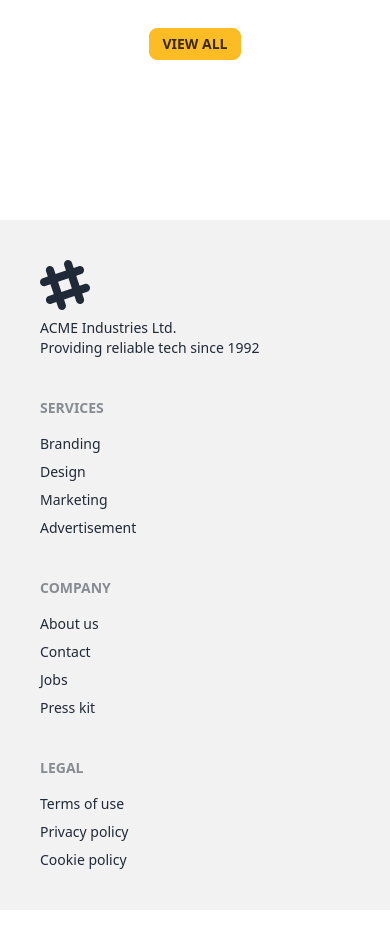
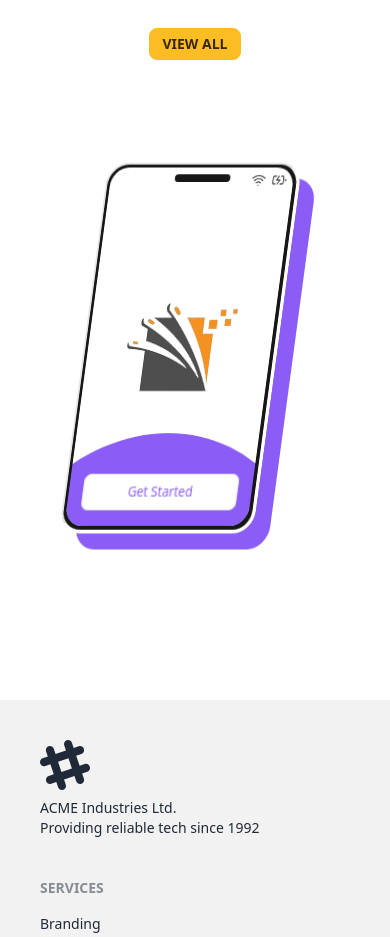
Before and after one commit to DeveloperDolon/devtown-task-frontend, a React (Vite) app: page / in a window 390 px wide. Shown: the part 1060-1997 px from the top of the page. Before the commit the page ends 1970 px from the top, so only its background shows below. Built offline with nearby package versions, Linux system fonts and the light colour scheme; no server answers.

Commit message:
mobile animation added commit

```diff
--- a/package.json
+++ b/package.json
@@ -12,9 +12,11 @@
   "dependencies": {
     "@tanstack/react-query": "^5.14.2",
     "axios": "^1.6.2",
+    "framer-motion": "^10.16.16",
     "prop-types": "^15.8.1",
     "react": "^18.2.0",
     "react-dom": "^18.2.0",
+    "react-icons": "^4.12.0",
     "react-router-dom": "^6.16.0",
     "swiper": "^11.0.5"
   },
--- /dev/null
+++ b/src/components/MobileAnimation.jsx
@@ -0,0 +1,73 @@
+import { motion } from "framer-motion";
+import { FiBatteryCharging, FiWifi } from "react-icons/fi";
+import logo from "../assets/logoimg.png";
+
+const FloatingPhone = () => {
+    return (
+        <div
+            style={{
+                transformStyle: "preserve-3d",
+                transform: "rotateY(-30deg) rotateX(15deg)",
+            }}
+            className="rounded-[24px] bg-violet-500"
+        >
+            <motion.div
+                initial={{
+                    transform: "translateZ(8px) translateY(-2px)",
+                }}
+                animate={{
+                    transform: "translateZ(32px) translateY(-8px)",
+                }}
+                transition={{
+                    repeat: Infinity,
+                    repeatType: "mirror",
+                    duration: 2,
+                    ease: "easeInOut",
+                }}
+                className="relative h-96 w-56 rounded-[24px] border-2 border-b-4 border-r-4 border-white border-l-neutral-200 border-t-neutral-200 bg-neutral-900 p-1 pl-[3px] pt-[3px]"
+            >
+                <HeaderBar />
+                <Screen />
+            </motion.div>
+        </div>
+    );
+};
+
+const HeaderBar = () => {
+    return (
+        <>
+            <div className="absolute left-[50%] top-2.5 z-10 h-2 w-16 -translate-x-[50%] rounded-md bg-neutral-900"></div>
+            <div className="absolute right-3 top-2 z-10 flex gap-2">
+                <FiWifi className="text-neutral-600" />
+                <FiBatteryCharging className="text-neutral-600" />
+            </div>
+        </>
+    );
+};
+
+const Screen = () => {
+    return (
+        <div className="relative z-0 grid h-full w-full place-content-center overflow-hidden rounded-[20px] bg-white">
+            {/* Example logo from logoispum */}
+            <img src={logo} alt="" />
+
+            <button className="absolute bottom-4 left-4 right-4 z-10 rounded-lg border-[1px] bg-white py-2 text-sm font-medium text-violet-500 backdrop-blur">
+                Get Started
+            </button>
+
+            {/* <div className="absolute -left-32 -top-32 h-64 w-64 rounded-full bg-violet-500" /> */}
+            <div className="absolute -bottom-72 left-[50%] h-96 w-96 -translate-x-[50%] rounded-full bg-violet-500" />
+        </div>
+    );
+};
+
+const MobileAnimation = () => {
+    return (
+      <section className="grid place-content-center p-12">
+        <FloatingPhone />
+      </section>
+    );
+};
+
+
+export default MobileAnimation;
--- a/src/layout/MainLayout.jsx
+++ b/src/layout/MainLayout.jsx
@@ -20,7 +20,7 @@ const MainLayout = () => {
                 <input id="my-drawer-3" type="checkbox" className="drawer-toggle" />
                 <div className="drawer-content flex flex-col">
                     {/* Navbar */}
-                    <div className="w-full navbar bg-[#c8d6e5]">
+                    <div className="w-full navbar bg-transparent">
                         <div className="flex-none lg:hidden">
                             <label htmlFor="my-drawer-3" aria-label="open sidebar" className="btn btn-square btn-ghost">
                                 <svg xmlns="http://www.w3.org/2000/svg" fill="none" viewBox="0 0 24 24" className="inline-block w-6 h-6 stroke-current"><path strokeLinecap="round" strokeLinejoin="round" strokeWidth="2" d="M4 6h16M4 12h16M4 18h16"></path></svg>
--- a/src/pages/Home.jsx
+++ b/src/pages/Home.jsx
@@ -6,6 +6,7 @@ import { Swiper, SwiperSlide } from 'swiper/react';
 import { Autoplay, Pagination, Navigation } from 'swiper/modules';
 import "./style.css"
 import FeaturedItems from '../components/FeaturedItems';
+import MobileAnimation from '../components/MobileAnimation';
 const Home = () => {
     return (
         <div>
@@ -26,6 +27,8 @@ const Home = () => {
             >
                 <SwiperSlide>
                     <div className='absolute md:top-[35%] top-10 sm:left-28 left-6'>
+
+                        <div>
                             <div className='deal-box p-5 text-white rounded-lg mb-5 md:text-2xl text-lg font-bold w-fit'>
                                 <h1>Mega Deal</h1>
                             </div>
@@ -35,6 +38,8 @@ const Home = () => {
                             </h1>
                             <button className='btn btn-primary'>Buy Now</button>
                         </div>
+                    </div>
+
                     <img className='w-full h-full' src="https://images.samsung.com/is/image/samsung/assets/us/12172023/Fold5_Dec_Offer_ETI_Cyber_Week_HP-Hero-Carousel-DT-1440x640.jpg?imwidth=1366" alt="" />
                 </SwiperSlide>
                 <SwiperSlide>
@@ -68,6 +73,10 @@ const Home = () => {
             <div className="container mx-auto md:px-0 sm:px-5 px-3">
                 <FeaturedItems></FeaturedItems>
             </div>
+
+            <div className="container mx-auto md:px-0 sm:px-5 px-3">
+                <MobileAnimation></MobileAnimation>
+            </div>
         </div>
     );
 };
```
Also changed, not shown: 1 other file (tests, documents, lock files or other folders). Lines whose indentation alone changed are shown as unchanged.
